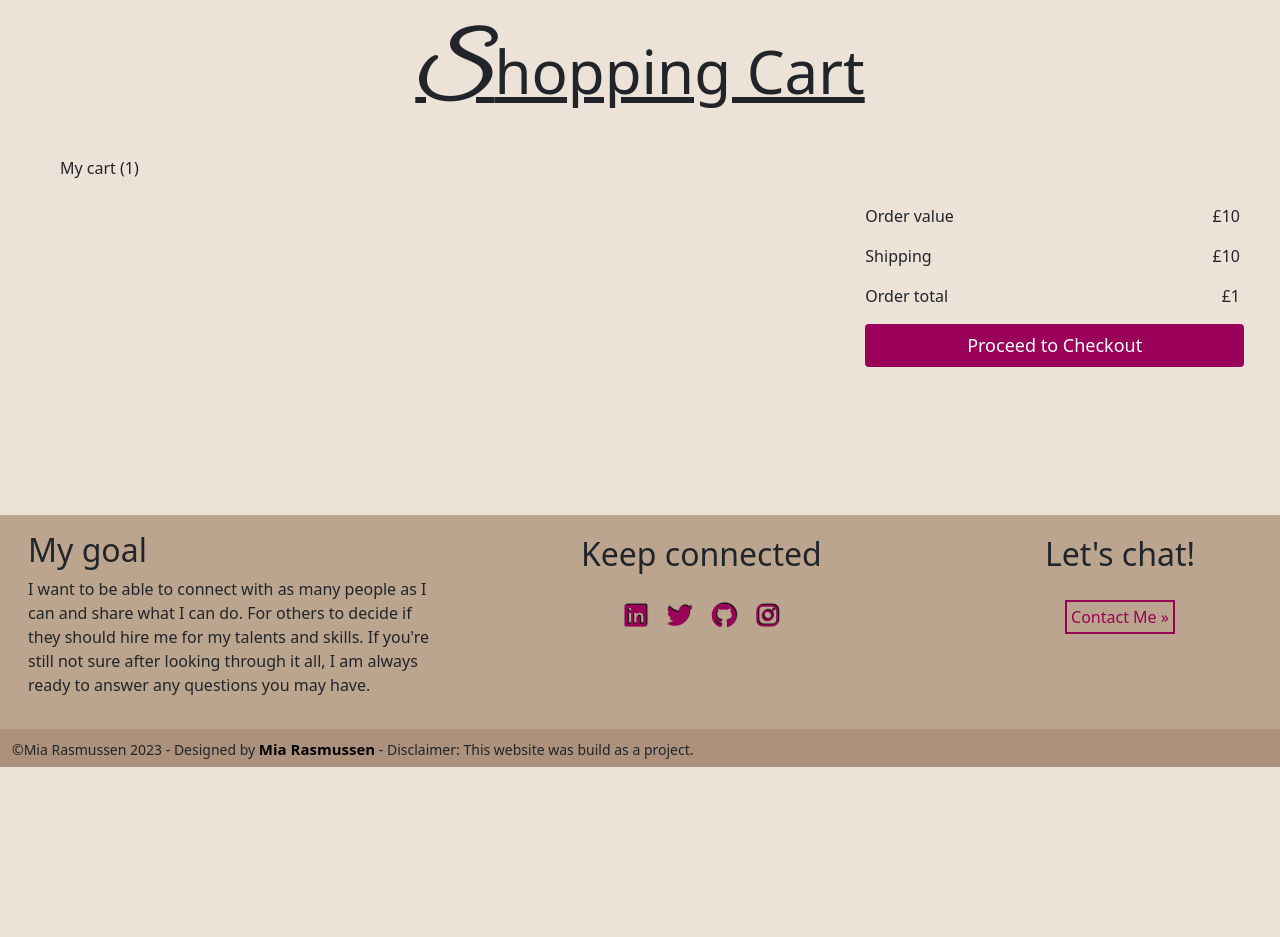
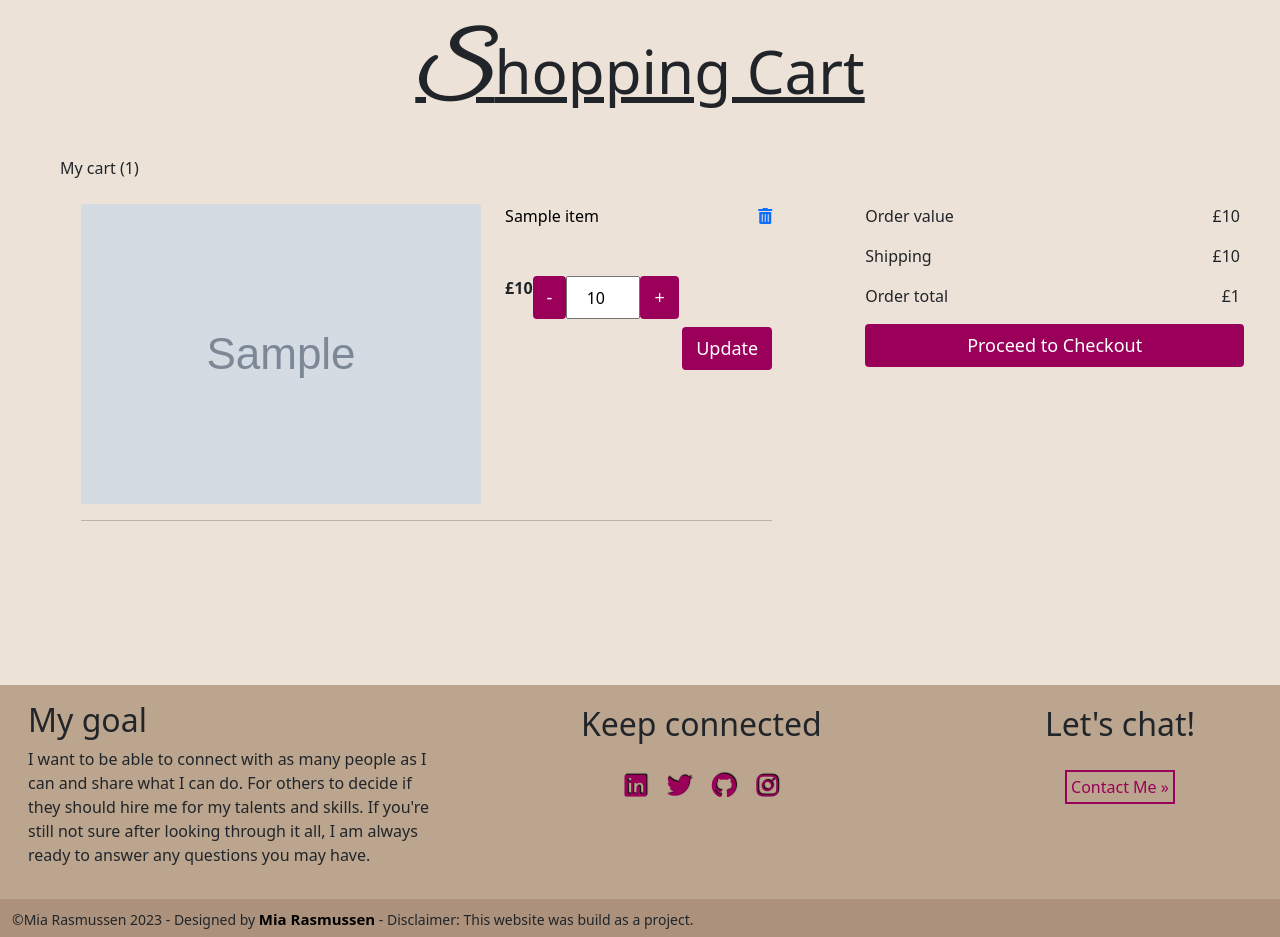
Before and after one commit to Code-Institute-Submissions/MiaRasmussen05-PP4, a Django app: template user_profile/templates/cart.html in a window 1280 px wide. Shown: the part 230-1167 px from the top of the page. Before the commit the page ends 997 px from the top, so only its background shows below. Run offline with Django 3.2, Linux system fonts and the light colour scheme; the template is opened without the code that fills it: most values are stand-ins (such as "Sample title", 1, 10 or a date in 2020); grey boxes marked "Sample" are stand-in pictures; some libraries are stand-ins or nearby versions.

Commit message:
Add html for the items in the cart

```diff
--- a/user_profile/templates/cart.html
+++ b/user_profile/templates/cart.html
@@ -27,14 +27,56 @@
         <div class="row">
             <div class="col-12 col-lg-8">
                 {% for item in cart_items %}
+                <div class="d-flex justify-content-center">
+                <form class="col-11 col-lg-10" method="POST" action="{% url 'edit_cart' item.id %}">
+                    {% csrf_token %}
+                    <div class="row mb-3">
+                        <div class="d-flex">
+                            <div class="flex-shrink-0">
+                                {% if item.image %}
+                                <img src="{{ item.image.url }}" class="card-img-top shop-item" alt="{{ item.title }}">
+                                {% else %}
+                                <img src="https://imgur.com/kUyQ94l.png" class="card-img-top shop-item"
+                                    alt="Placeholder Image">
+                                {% endif %}
+                            </div>
+                            <div class="flex-grow-1 ms-4">
+                                <div class="col-12 d-flex justify-content-between mb-2">
+                                    <a href="{% url 'shop_item' item.id %}" class="a-link">{{ item.title }}</a>
+                                    <a href="{% url 'delete_from_cart' item.id %}" class="icon ml-auto"><i
+                                            class="fas fa-trash-alt"></i></a>
+                                </div>
+                                <div class="col-12 d-flex mt-2 mt-md-5">
+                                    <strong>
+                                        <p class="cart-item-price">£{{ item.price }}</p>
+                                    </strong>
+                                    <div class="d-flex">
+                                        <label for="quantity"></label>
+                                        <button type="button" name="action" value="decrement"
+                                            class="btn btn-outline-secondary decrement">-</button>
+                                        <input class="text-center input-quantity" type="number" id="quantity_{{ item.id }}"
+                                            name="quantity" min="0" max="5" value="{{ item.quantity }}"
+                                            data-cart-item-id="{{ item.id }}">
+                                        <button type="button" name="action" value="increment"
+                                            class="btn btn-outline-primary increment">+</button>
+                                    </div>
+                                </div>
+                                <div class="d-flex justify-content-end mt-2">
+                                    <button class="btn btn-primary update-quantity-button" type="submit">Update</button>
+                                </div>
+                            </div>
+                        </div>
+                    </div>
+                    <hr>
+                </form>
+                </div>
             {% empty %}
             <div class="container-fluid mt-5 mb-5">
                 <div class="row">
                     <div class="col-12 col-lg-9 d-flex justify-content-center mb-5">
                         <div>
                             <h2>YOUR CART IS EMPTY!</h2>
-                                <p class="text-center">Go to <a href="{% url 'shop' %}">The Shop</a> to start shopping!
-                                </p>
+                            <p class="text-center">Go to <a href="{% url 'shop' %}">The Shop</a> to start shopping!</p>
                         </div>
                     </div>
                 </div>
```
Lines whose indentation alone changed are shown as unchanged.
